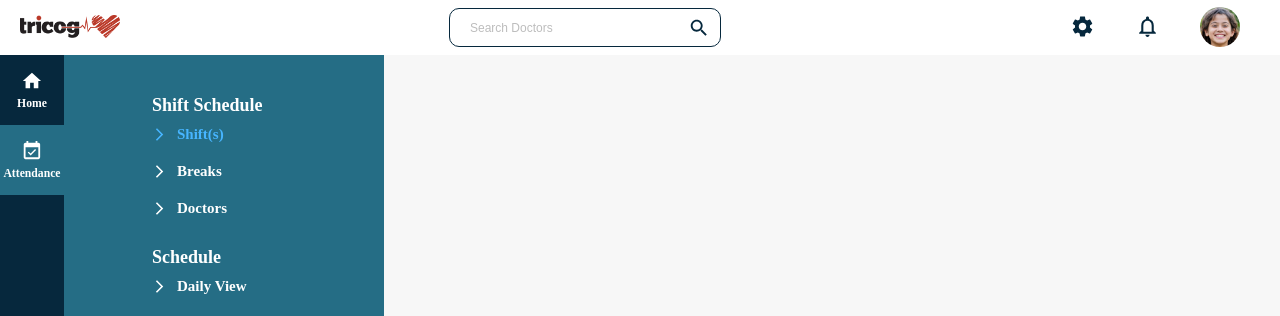
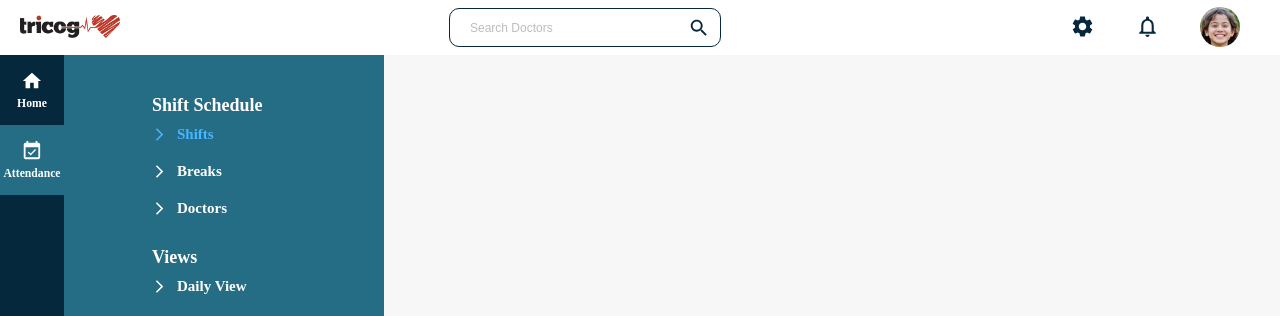
Before and after one commit to Sneha-Shaw/shift_frontend, a React (Create React App) app: page /attendance/shift in a window 1280 px wide. Shown: the top 316 px of the page. Built offline with nearby package versions, Linux system fonts and the light colour scheme.

Commit message:
`fix`:`shift`

```diff
--- a/src/components/SubSidebar/SubSidebar.js
+++ b/src/components/SubSidebar/SubSidebar.js
@@ -28,7 +28,7 @@ const SubSidebar = () => {
                                         })} className={classes.navLink}>
                                         {/* icon */}
                                         <ArrowForwardIosIcon />
-                                        <span className={classes.listItemText}>Shift(s)</span>
+                                        <span className={classes.listItemText}>Shifts</span>
                                     </NavLink>
                                 </li>
                                 <li className={classes.subListItem}>
@@ -53,7 +53,7 @@ const SubSidebar = () => {
                         </li>
                         <li className={classes.listItem}>
                             <Link to="" className={classes.navLink}>
-                                <span className={classes.listItemText}>Schedule</span>
+                                <span className={classes.listItemText}>Views</span>
                             </Link>
                             <ul className={classes.subList}>
                                 <li className={classes.subListItem}>
@@ -144,7 +144,7 @@ const SubSidebar = () => {
                         </li>
                         <li className={classes.listItem}>
                             <Link to="" className={classes.navLink}>
-                                <span className={classes.listItemText}>Schedule</span>
+                                <span className={classes.listItemText}>Views</span>
                             </Link>
                             <ul className={classes.subList}>
                                 <li className={classes.subListItem}>
```
